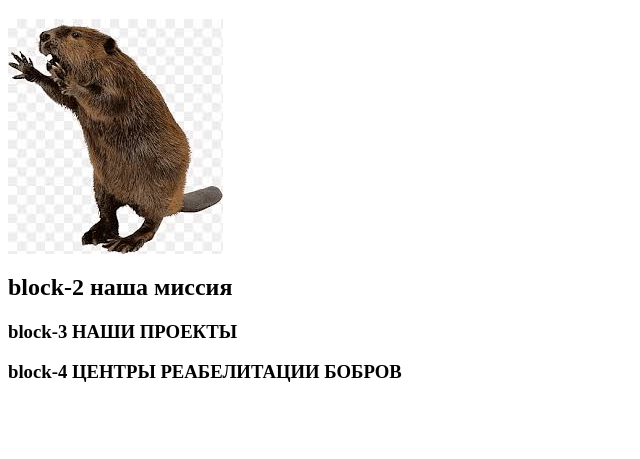
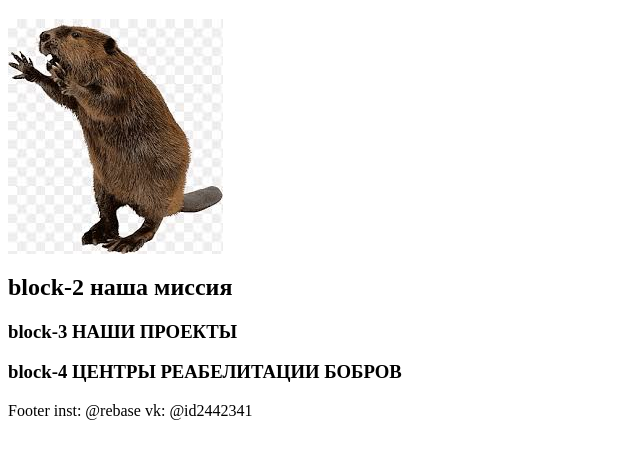
Before and after one commit to ZeyronX/bever-defender, a plain HTML site: page index.html in a window 1280 px wide. Shown: the part 87-546 px from the top of the page, without its empty margins (0-640 px from the left). Drawn offline with Linux system fonts and the light colour scheme.

Commit message:
Revert "Merge branch 'projects-block' of https://github.com/ZeyronX/bever-defender into projects-block"
This reverts commit c95c750d4498bd6632aff7ae1dae419660398a6d, reversing
changes made to b4a5455eca4af484885a674fbf45c2ed8250a409.

```diff
--- a/index.html
+++ b/index.html
@@ -5,3 +5,4 @@
 <h2>block-2 наша миссия</h2>
 <h3>block-3 НАШИ ПРОЕКТЫ</h3>
 <h3>block-4 ЦЕНТРЫ РЕАБЕЛИТАЦИИ БОБРОВ</h3>
+<footer>Footer inst: @rebase vk: @id2442341</footer>
```
